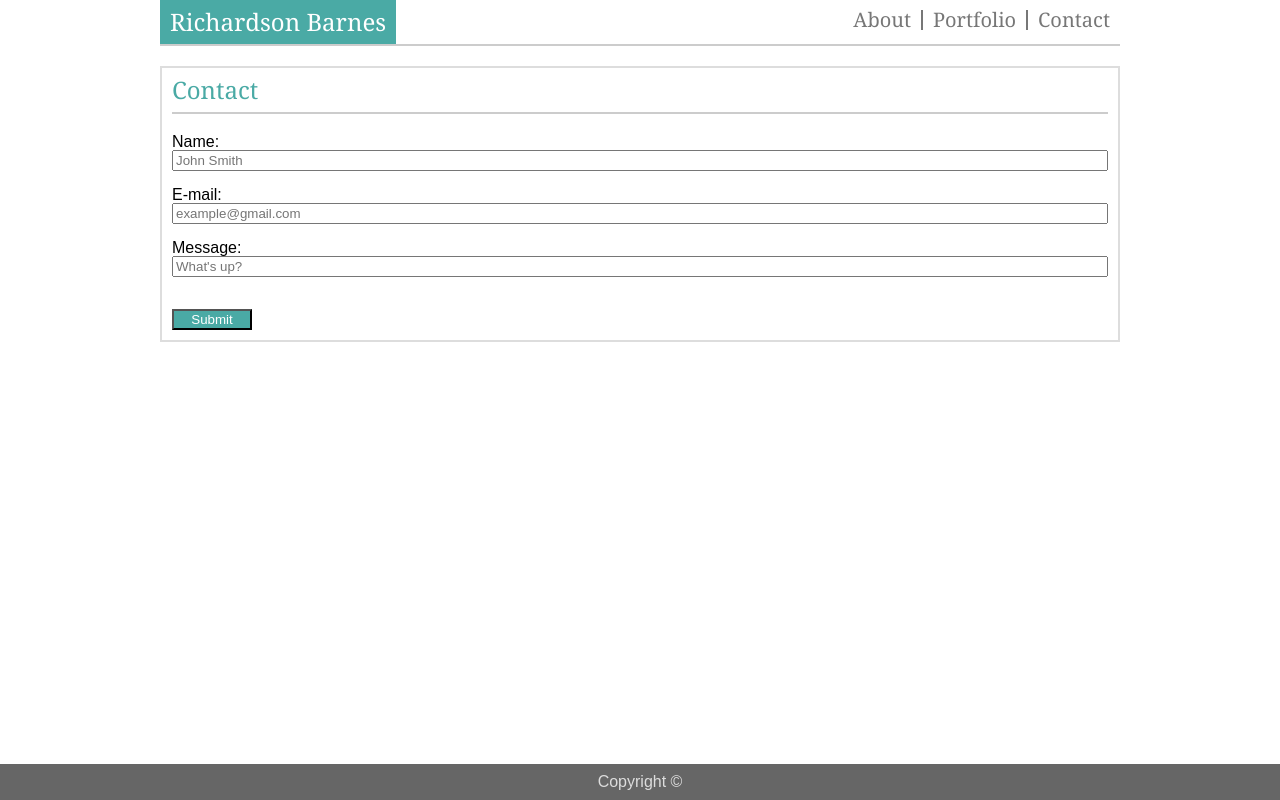
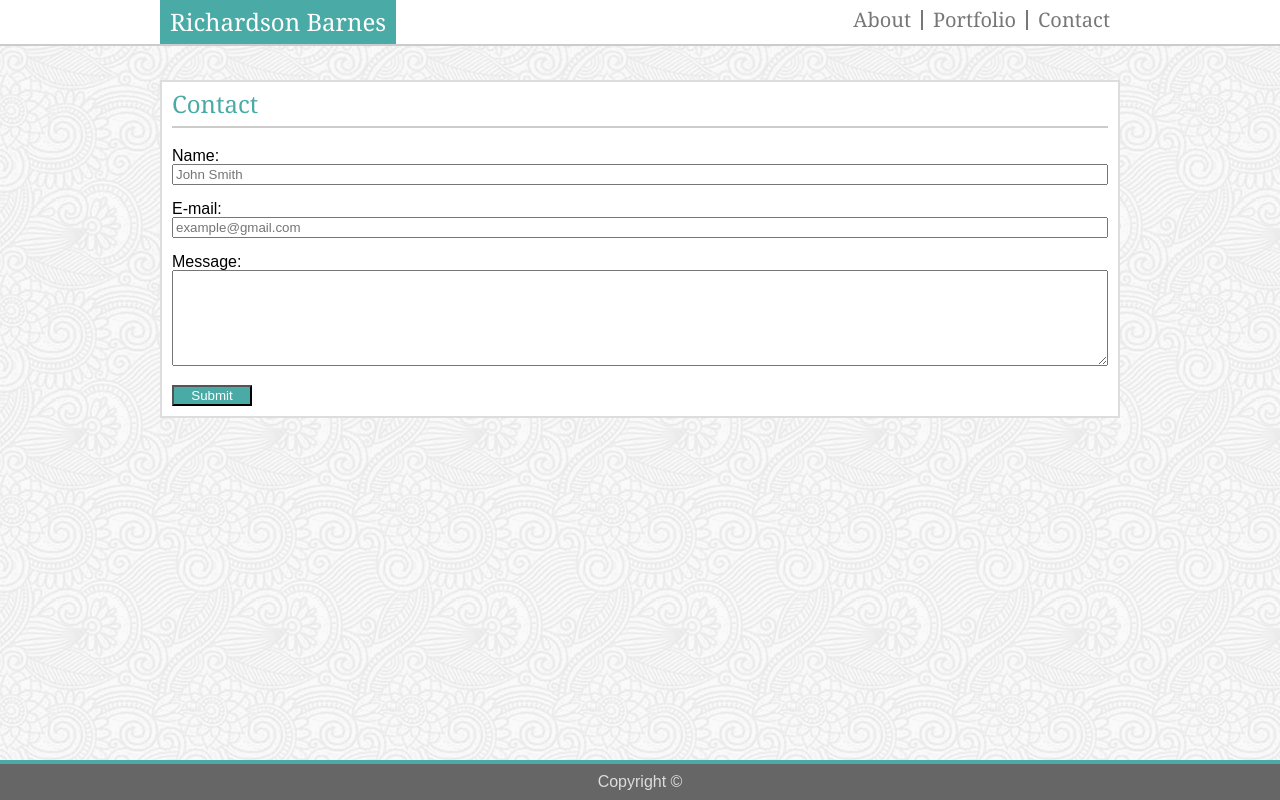
Before and after one commit to rbarnes0206/Basic-Portfolio, a plain HTML site: page contact.html in a window 1280 px wide. Drawn offline with Linux system fonts and the light colour scheme.

Commit message:
almost perfect

```diff
--- a/assets/css/style.css
+++ b/assets/css/style.css
@@ -7,11 +7,14 @@ nav {
     border-bottom: 2px;
     border-color: #ccc;
     border-style: solid;
-    margin-bottom: 20px;
+    position: absolute;
+    top: 0px;
+    left: 0px;
+    width: 100%;
 }
 
 body {
-    background-image: url("assets/images/full-bloom.png");
+    background-image: url("../images/full-bloom.png");
     font-family: 'Arial', 'Helvetica Neue', Helvetica, sans-serif;
     width: 960px;
 }
@@ -67,8 +70,7 @@ footer {
     padding-top: 10px;
     padding-bottom: 10px;
     color: #ddd;
-    border-top-color: #4aaaa5;
-    border-top-width: 2px;
+    border-top: 4px solid #4aaaa5;
 }
 
 a {
@@ -111,6 +113,7 @@ a:hover {
 }
 
 .maincontent {
+    margin-top: 80px;
     background-color: #fff;
     border-color: #ddd;
     border-width: 2px;
@@ -135,6 +138,15 @@ a:hover {
 
 .contactform {
     margin: 10px;
+}
+
+.spacer {
+    width: 960px;
+    margin: 0 auto;
+}
+
+#comments {
+    width: 100%;
 }
 
 #product1 {
--- a/contact.html
+++ b/contact.html
@@ -12,12 +12,14 @@
 </head>
 <body class="centerelements">
         <nav class="clearfix">
+                <div class="spacer">
                     <h1>Richardson Barnes</h1>
                     <ul>
                         <li><a href="contact.html">Contact</li></a>
                         <li class="rightborder"><a href="portfolio.html">Portfolio</li></a>
                         <li class="rightborder"><a href="index.html">About</li></a>
                     </ul>
+                </div>
             </nav>
     <section class="maincontent">
         <h3>Contact</h3>
@@ -29,7 +31,7 @@
             <input type="text" name="email" placeholder="example@gmail.com" required="required">
             <br>
             Message:<br>
-            <input type="text" name="message" placeholder="What's up?" required="required">
+            <textarea rows="6" cols="125" id="comments"></textarea>
             <br><br>
             <input type="submit">
         </form>
```
Also changed, not shown: index.html (+3 -0 lines), portfolio.html (+2 -0 lines). Lines whose indentation alone changed are shown as unchanged.
